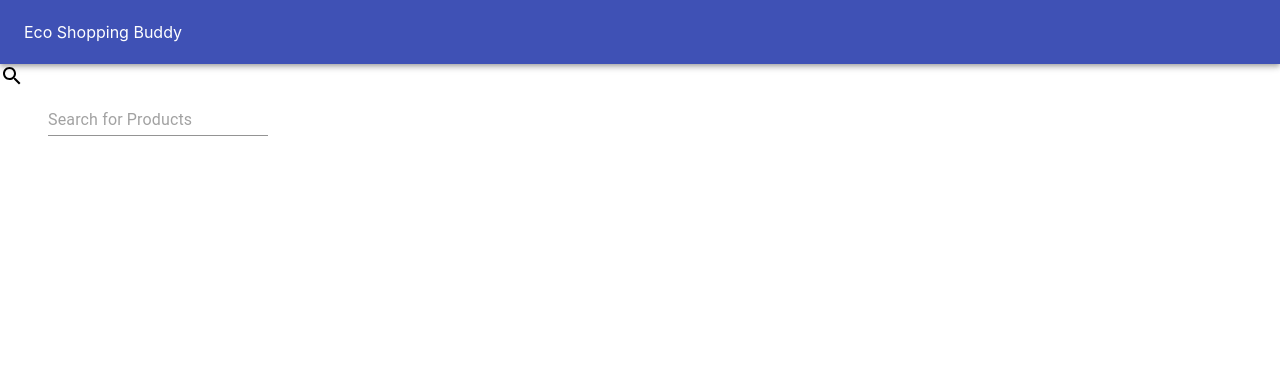
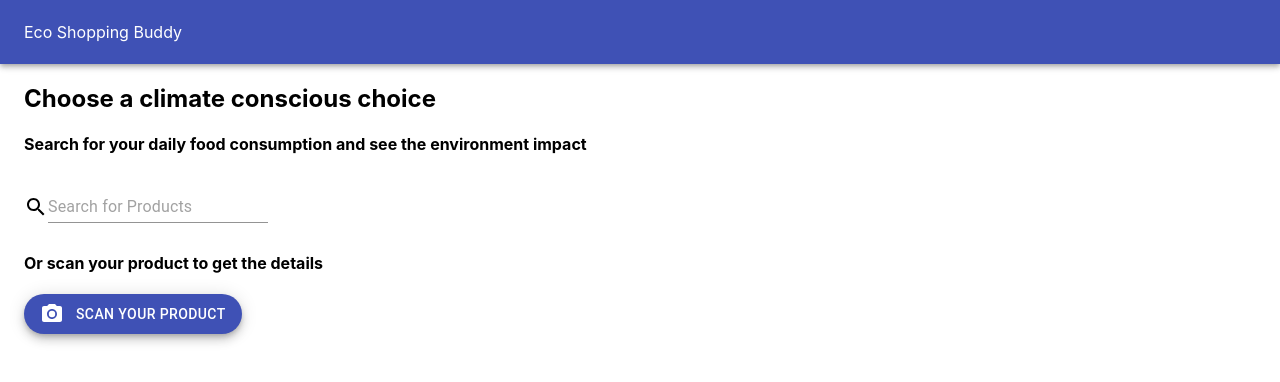
Before and after one commit to shehacks2019sydteam9/shehacks2019syd-team9-app, a React (Create React App) app: page / in a window 1280 px wide. Shown: the top 382 px of the page. Built offline with nearby package versions, Linux system fonts and the light colour scheme.

Commit message:
Update to product search page

```diff
--- a/src/products/index.js
+++ b/src/products/index.js
@@ -1,13 +1,16 @@
 import React, { Component } from 'react'
 import Grid from '@material-ui/core/Grid'
-import SearchIcon from '@material-ui/icons/Search';
+import Fab from '@material-ui/core/Fab'
+import SearchIcon from '@material-ui/icons/Search'
+import PhotoCameraIcon from '@material-ui/icons/PhotoCamera'
 import TextField from '@material-ui/core/TextField'
 import Product from './Product'
 
 class ProductList extends Component {
   state = {
     products: [],
-    searchString: ''
+    searchString: '',
+    showResult: false
   };
 
   constructor() {
@@ -47,14 +50,31 @@ class ProductList extends Component {
     return (
       <div>
         { this.state.products ? (
-          <div>
-            <SearchIcon/>
-            <TextField style={{padding: 24}}
+          <div style={{paddingLeft: 24}}>
+            <h2 >Choose a climate conscious choice</h2>
+            <h4>Search for your daily food consumption and see the environment impact</h4>
+            <SearchIcon style={{paddingTop: 20}}/>
+            <TextField style={{}}
                        id="searchInput"
                        placeholder="Search for Products"
                        margin="normal"
                        onChange={this.onSearchInputChange}
-            />
+            >
+            </TextField>
+            <h4>Or scan your product to get the details</h4>
+            <div>
+              <Fab
+                variant="extended"
+                size="medium"
+                color="primary"
+                aria-label="Add"
+                href="#"
+              >
+                <PhotoCameraIcon style={{paddingRight: 12}}/>
+                Scan your product
+              </Fab>
+            </div>
+
             <Grid container spacing={24} style={{padding: 24}}>
               { this.state.products.map(currentProduct => (
                 <Grid item xs={12} sm={6} lg={4} xl={3}>
```
